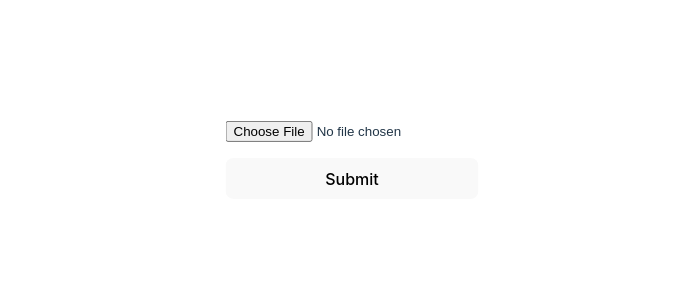
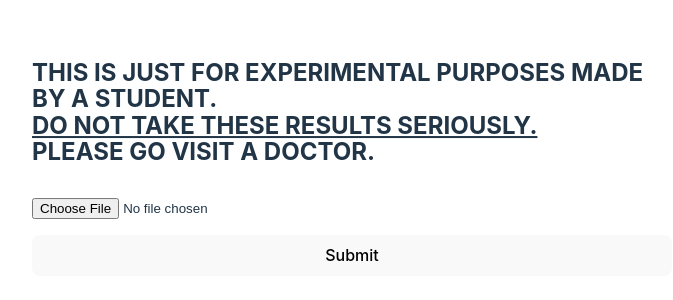
Before and after one commit to noahbaron91/melanoma-detector, a React (Vite) app in the folder frontend/: page / in a window 1280 px wide. Shown: the part 240-540 px from the top of the page, without its empty margins (288-961 px from the left). Built offline with nearby package versions, Linux system fonts and the light colour scheme.

Commit message:
feat: app

```diff
--- a/frontend/src/App.tsx
+++ b/frontend/src/App.tsx
@@ -44,6 +44,13 @@ function App() {
 
   return (
     <form onSubmit={handleSubmit}>
+      <h1 style={{ fontSize: 24 }}>
+        THIS IS JUST FOR EXPERIMENTAL PURPOSES MADE BY A STUDENT.
+        <br />
+        <u>DO NOT TAKE THESE RESULTS SERIOUSLY.</u>
+        <br />
+        PLEASE GO VISIT A DOCTOR.
+      </h1>
       <input type='file' onChange={handleFileChange} />
       <button type='submit'>Submit</button>
       {typeof result === 'string' && <p>Type: {result}</p>}
```
